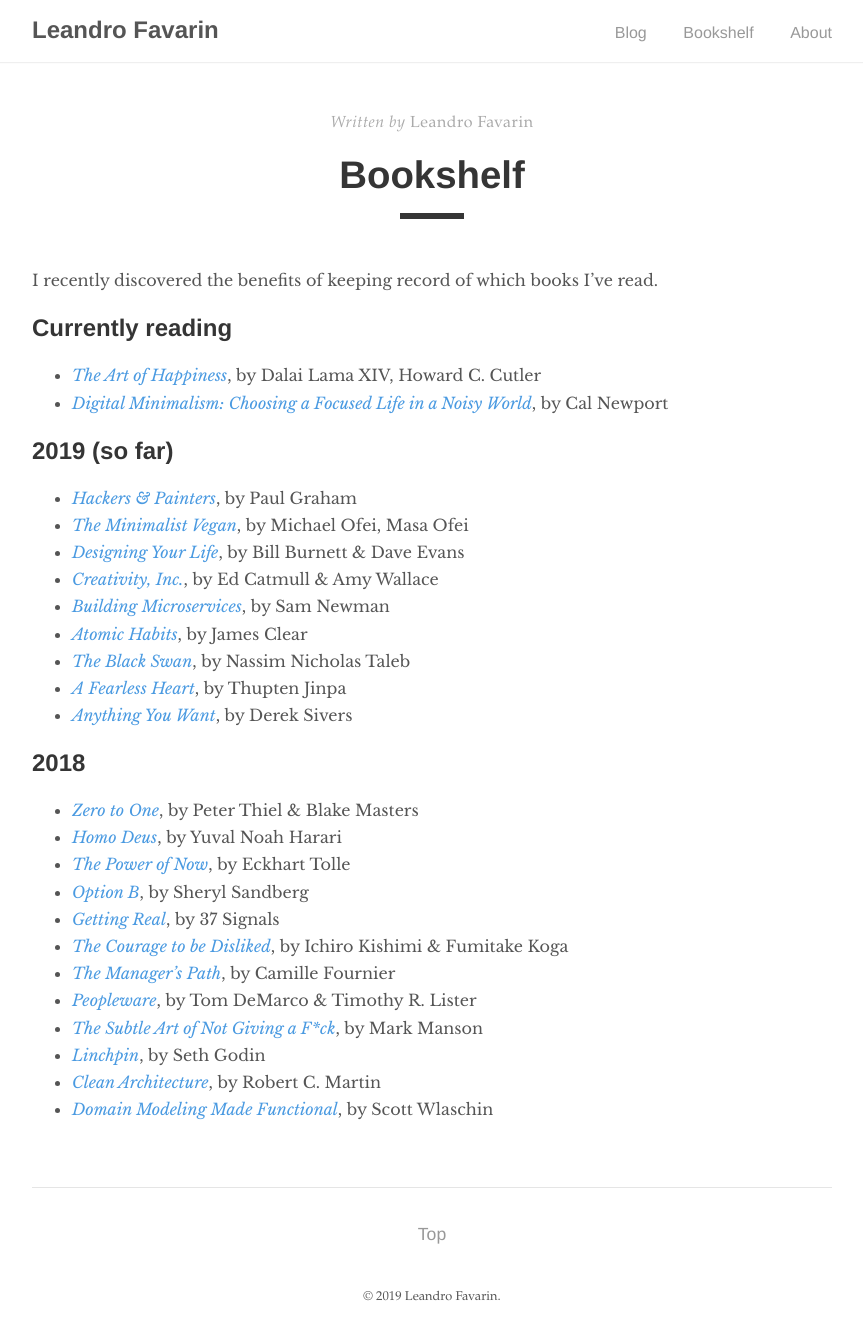
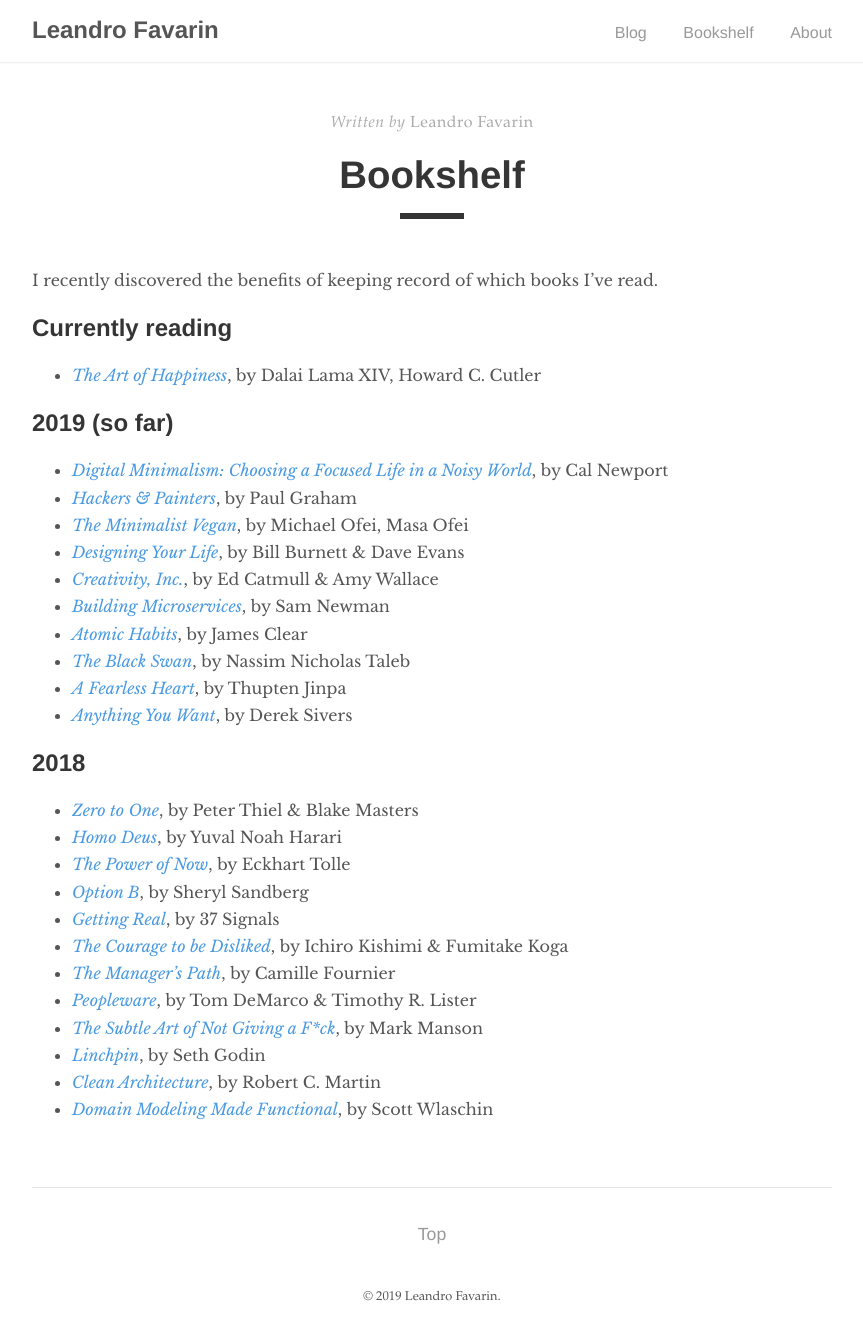
Before and after one commit to leandrofavarin/leandrofavarin.github.io, a Jekyll site: the page built from _pages/bookshelf.md, in a window 1280 px wide. Shown: the whole page, without its empty margins (208-1071 px from the left). Built offline with Jekyll 4.4.1, drawn with Linux system fonts in a browser that asks for light colours.

```diff
--- a/_pages/bookshelf.md
+++ b/_pages/bookshelf.md
@@ -9,10 +9,10 @@ I recently discovered the benefits of keeping record of which books I've read.
 ## Currently reading
 
 * [_The Art of Happiness_](https://www.goodreads.com/book/show/38210), by Dalai Lama XIV, Howard C. Cutler
-* [_Digital Minimalism: Choosing a Focused Life in a Noisy World_](https://www.goodreads.com/book/show/40672036), by Cal Newport
 
 ## 2019 (so far)
 
+* [_Digital Minimalism: Choosing a Focused Life in a Noisy World_](https://www.goodreads.com/book/show/40672036), by Cal Newport
 * [_Hackers & Painters_](https://www.goodreads.com/book/show/41793), by Paul Graham
 * [_The Minimalist Vegan_](https://www.goodreads.com/book/show/37684597), by Michael Ofei,  Masa Ofei
 * [_Designing Your Life_](https://www.goodreads.com/book/show/26046333), by Bill Burnett & Dave Evans
```
